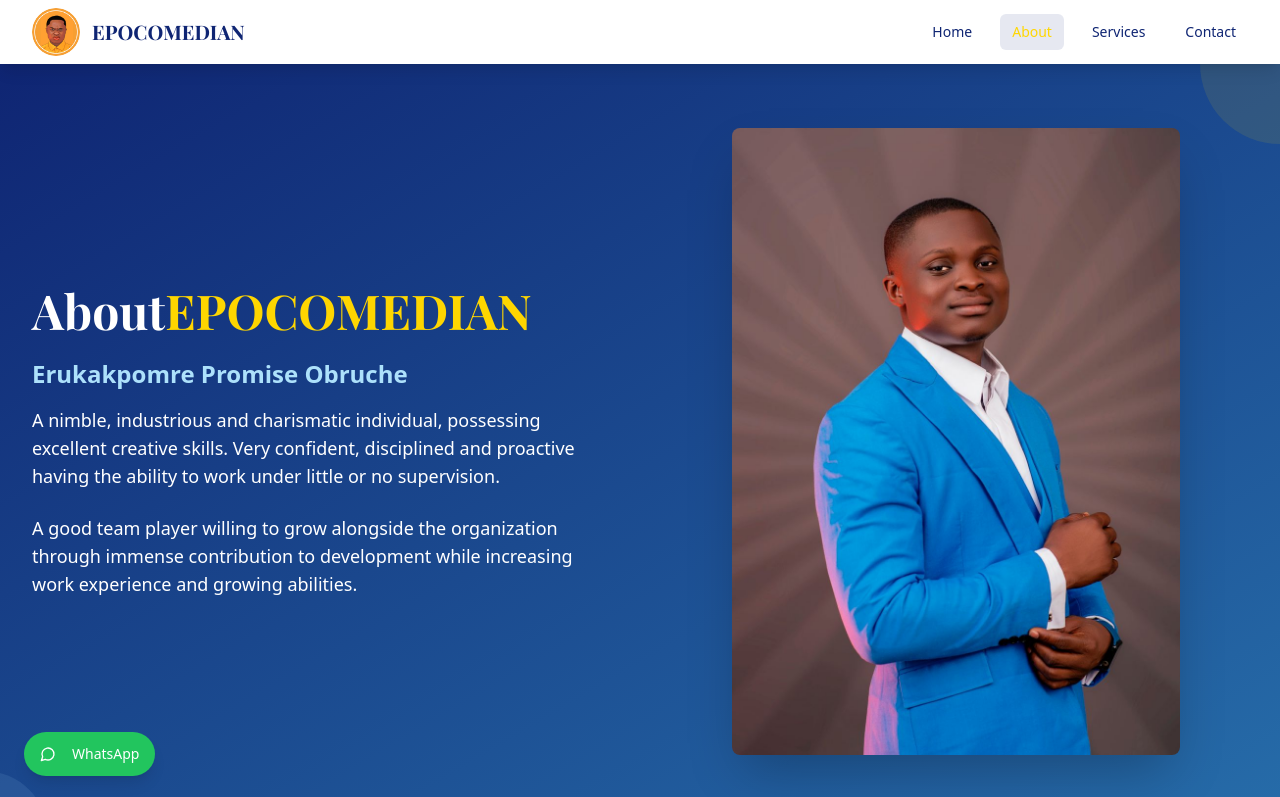
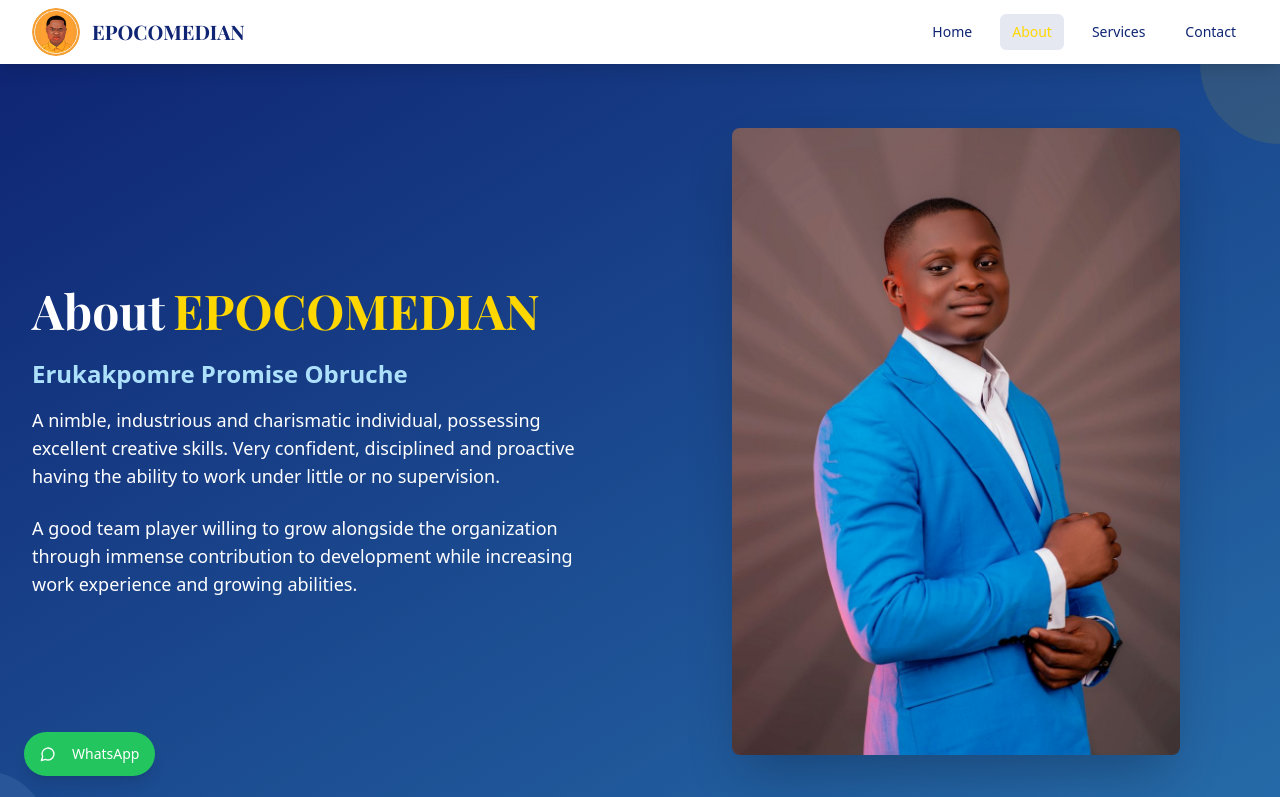
Before and after one commit to mrjamesweb/epo-visual-storyteller-web, a React (Vite) app: page /about in a window 1280 px wide. Shown: the top 797 px of the page. Built offline with nearby package versions, Linux system fonts and the light colour scheme.

Commit message:
Add spacing to About page
Add spacing between "About" and "EPOCOMEDIAN" on the About page.

```diff
--- a/src/pages/About.tsx
+++ b/src/pages/About.tsx
@@ -50,8 +50,8 @@ const About = () => {
           <div className="grid grid-cols-1 lg:grid-cols-2 gap-8 lg:gap-12 items-center">
             <div className="text-white animate-slide-in-left text-center lg:text-left order-2 lg:order-1">
               <h1 className="text-3xl sm:text-4xl lg:text-5xl font-playfair font-bold mb-4 sm:mb-6 transform transition-all duration-500 hover:scale-105">
-                About
-                <span className="text-gold animate-pulse">EPOCOMEDIAN</span>
+                <span className="mr-1">About</span>
+                <span className="ml-1 text-gold animate-pulse">EPOCOMEDIAN</span>
               </h1>
               <h2 className="text-xl sm:text-2xl font-semibold mb-3 sm:mb-4 text-accent animate-fade-in delay-200">
                 Erukakpomre Promise Obruche
```
